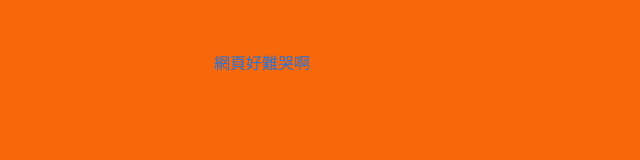
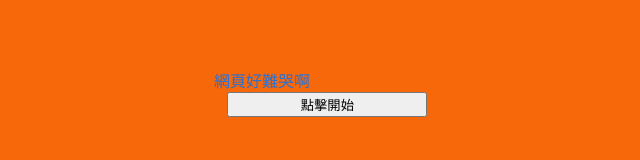
Before and after one commit to trinitysin/trinitysin.github.io, a plain HTML site: page basic/tutorial_01/index.html in a window 1280 px wide. Shown: the whole page, without its empty margins (378-1018 px from the left). Drawn offline with Linux system fonts and the light colour scheme.

Commit message:
加回去了

```diff
--- a/basic/tutorial_01/index.html
+++ b/basic/tutorial_01/index.html
@@ -16,12 +16,29 @@
             text-align: center;
 
         }
+
+       .myButton {
+        position: absolute;
+        width: 200px;
+        margin-left: -100px
+        bottom
+
+
+       }
+
+
     </style>
 
 
 </head>
 <body>
+    <BR>
     網頁好難哭啊
+    <BR>
+
+    <button class="myButton" onclick="alert('按鈕被點擊！')">點擊開始</button>
+    <button> 點擊開始</button>
+
 
 </body>
 </html>
```
Also changed, not shown: basic/index.html (+3 -0 lines).
